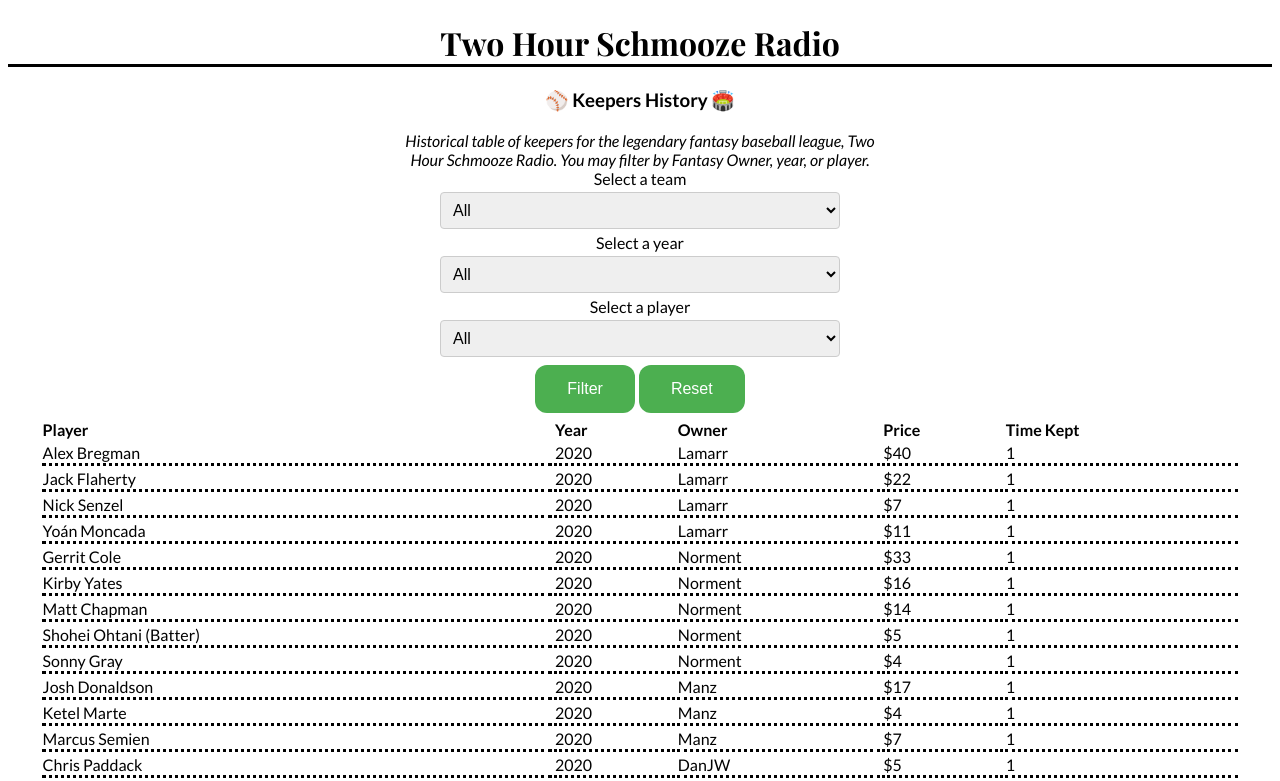
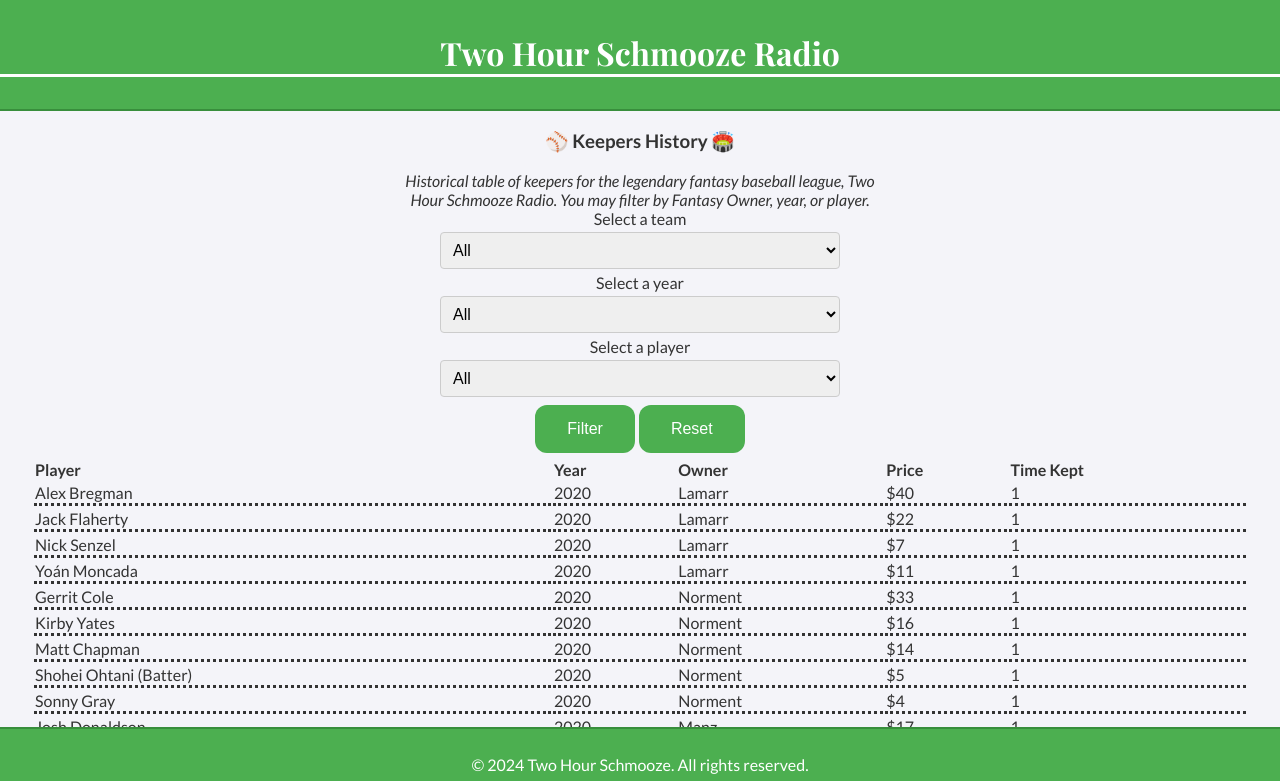
Before and after one commit to escosio/two-hour-schmooze-react, a React (Create React App) app: page / in a window 1280 px wide. Shown: the top 781 px of the page. Built offline with nearby package versions, Linux system fonts and the light colour scheme; a web font is replaced by a local one.

Commit message:
more styling

```diff
--- a/src/App.js
+++ b/src/App.js
@@ -4,6 +4,7 @@ import { keepers } from "./keeper_data";
 import { Header } from "./Header";
 import { PlayerFilter } from "./PlayerFilter";
 import { Results } from "./Results";
+import { Footer } from "./Footer";
 
 const owners = [
   ...new Set(
@@ -69,6 +70,7 @@ export default function App() {
         onReset={handleReset}
       />
       <Results players={players} keepers={keepers} onReset={handleReset} />
+      <Footer />
     </div>
   );
 }
--- /dev/null
+++ b/src/Footer.js
@@ -0,0 +1,7 @@
+export function Footer() {
+  return (
+    <footer>
+      <p>&copy; 2024 Two Hour Schmooze. All rights reserved.</p>
+    </footer>
+  );
+}
--- a/src/Header.js
+++ b/src/Header.js
@@ -1,7 +1,7 @@
 export const Header = () => {
   return (
-    <>
+    <header>
       <h1> Two Hour Schmooze Radio</h1>
-    </>
+    </header>
   );
 };
--- a/src/Results.js
+++ b/src/Results.js
@@ -39,18 +39,13 @@ export const Results = ({ players, keepers, onReset }) => {
           </tr>
         ))}
         {players.length < 1 && (
-          <button
-            style={{
-              marginLeft: "170%",
-              marginTop: "30%",
-              width: "100px",
-              backgroundColor: "white",
-              borderRadius: "15px",
-            }}
-            onClick={onReset}
-          >
-            Clear filters
-          </button>
+          // <button className="clear-filter" onClick={onReset}>
+          //   Clear filters
+          // </button>
+          <div className="clear-filter">
+            <p>No results {`:(`}</p>
+            <img src="https://i.giphy.com/media/v1.Y2lkPTc5MGI3NjExcjJoM3FsbmtrcWd2ZnhqdHhraGh4OHM1dHBxZ2xsZ2FweG44NmhvYiZlcD12MV9pbnRlcm5hbF9naWZfYnlfaWQmY3Q9Zw/3oh71iAPsEGIh56oue/giphy.gif" />
+          </div>
         )}
       </tbody>
     </table>
--- a/src/styles.css
+++ b/src/styles.css
@@ -38,8 +38,75 @@ h1 {
   width: 95%;
   margin-left: 2.5%;
   margin-right: 2.5%;
+  padding-bottom: 100px;
 }
 
+body {
+  margin: 0;
+  padding: 0;
+  font-family: "Lato", sans-serif;
+  background-color: #f4f4f9;
+  color: #333;
+}
+
+.container {
+  max-width: 1200px;
+  margin: 0 auto;
+  padding: 20px;
+}
+
+header {
+  background-color: #4CAF50;
+  color: white;
+  padding: 10px 0;
+  text-align: center;
+  border-bottom: 2px solid #388E3C;
+}
+
+footer {
+  background-color: #4CAF50;
+  color: white;
+  padding: 10px 0;
+  text-align: center;
+  border-top: 2px solid #388E3C;
+  position: fixed;
+  width: 100%;
+  bottom: 0;
+}
+
+.card {
+  background-color: white;
+  border-radius: 8px;
+  box-shadow: 0 4px 8px rgba(0, 0, 0, 0.1);
+  margin: 20px 0;
+  padding: 20px;
+  transition: transform 0.3s ease;
+}
+
+.card:hover {
+  transform: translateY(-10px);
+}
+
+.grid {
+  display: grid;
+  grid-template-columns: repeat(auto-fit, minmax(300px, 1fr));
+  gap: 20px;
+}
+
+button {
+  background-color: #4CAF50;
+  color: white;
+  border: none;
+  padding: 10px 20px;
+  font-size: 16px;
+  border-radius: 5px;
+  cursor: pointer;
+  transition: background-color 0.3s ease;
+}
+
+button:hover {
+  background-color: #388E3C;
+}
 td {
   border-bottom: dotted;
 }
@@ -97,3 +164,15 @@ td {
   font-size: 15px;
   margin: auto;
 }
+
+.clear-filter {
+  text-align: center;
+  width: 100%;
+}
+
+.clear-filter img {
+  max-width: 100%;
+  height: auto;
+  display: block;
+  margin: auto;
+}
```
